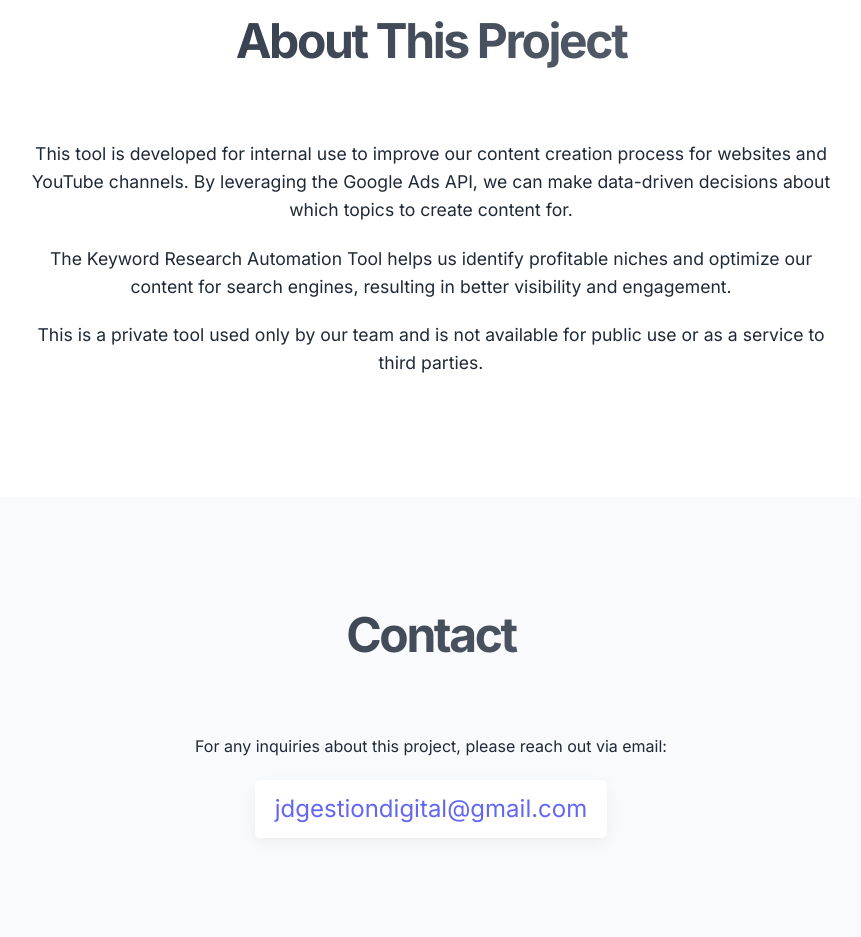
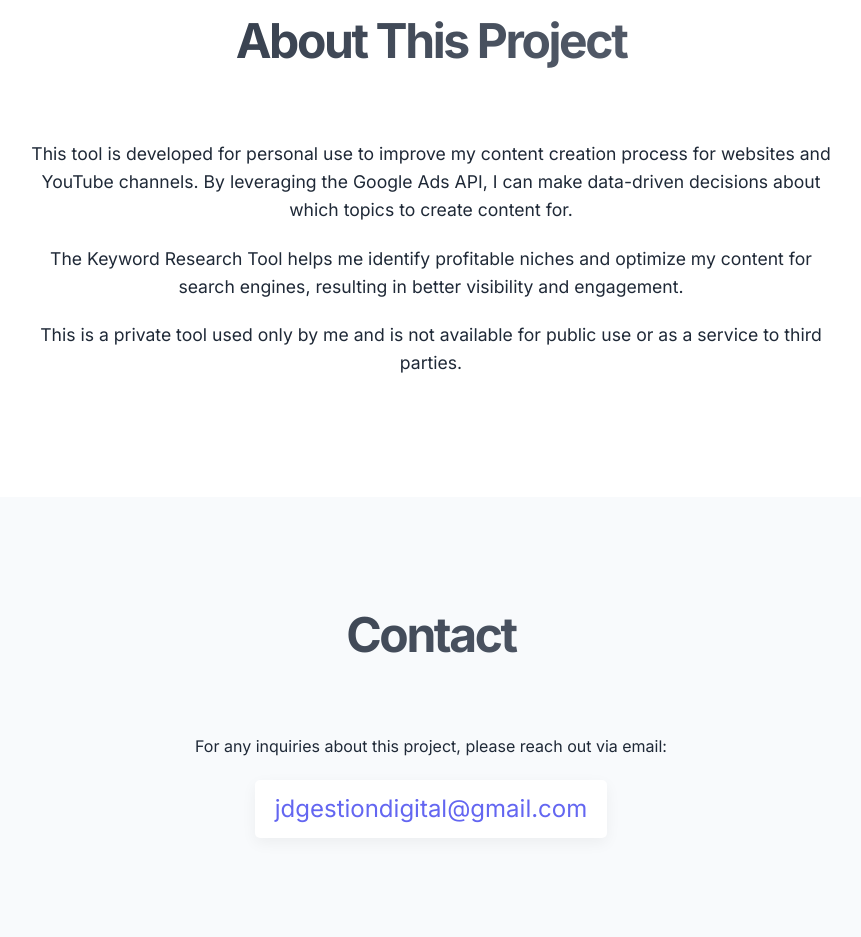
Before and after one commit to Backlay81/Proyecto201, a plain HTML site: page mockup_site/index.html in a window 1280 px wide. Shown: the part 2721-3658 px from the top of the page, without its empty margins (209-1070 px from the left). Drawn offline with Linux system fonts and the light colour scheme.

Commit message:
Update about section with personal focus - changed 'our/we/team' to 'my/I/me' for individual use

```diff
--- a/mockup_site/index.html
+++ b/mockup_site/index.html
@@ -120,9 +120,9 @@
             <h2 class="section-title">About This Project</h2>
             <div class="about-content">
                 <div class="about-text">
-                    <p>This tool is developed for internal use to improve our content creation process for websites and YouTube channels. By leveraging the Google Ads API, we can make data-driven decisions about which topics to create content for.</p>
-                    <p>The Keyword Research Automation Tool helps us identify profitable niches and optimize our content for search engines, resulting in better visibility and engagement.</p>
-                    <p>This is a private tool used only by our team and is not available for public use or as a service to third parties.</p>
+                    <p>This tool is developed for personal use to improve my content creation process for websites and YouTube channels. By leveraging the Google Ads API, I can make data-driven decisions about which topics to create content for.</p>
+                    <p>The Keyword Research Tool helps me identify profitable niches and optimize my content for search engines, resulting in better visibility and engagement.</p>
+                    <p>This is a private tool used only by me and is not available for public use or as a service to third parties.</p>
                 </div>
             </div>
         </div>
```
